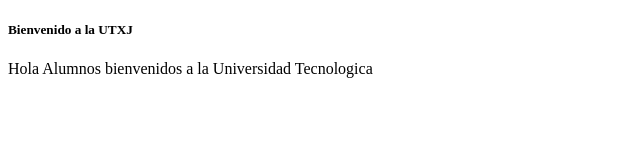
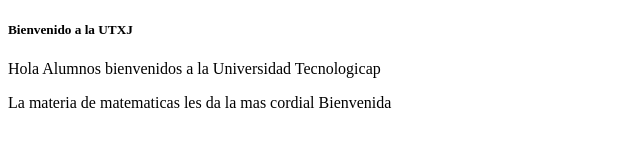
Before and after one commit to acazares76/PracticaGithub, a plain HTML site: page index.html in a window 1280 px wide. Shown: the whole page, without its empty margins (0-640 px from the left). Drawn offline with Linux system fonts and the light colour scheme.

Commit message:
Agregar párrafo dos

```diff
--- a/index.html
+++ b/index.html
@@ -8,6 +8,8 @@
 </head>
 <body>
 <h5>Bienvenido a la UTXJ</h5>
-<p>Hola Alumnos bienvenidos a la Universidad Tecnologica</p>
+<p>Hola Alumnos bienvenidos a la Universidad Tecnologica</>p
+    <p>La  materia de matematicas les da la mas cordial Bienvenida</P>
+
 </body>
 </html>
```
